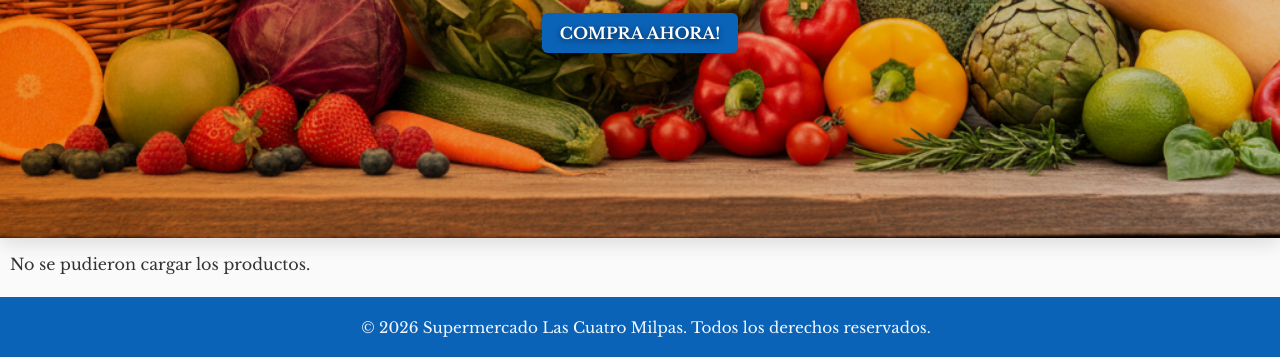
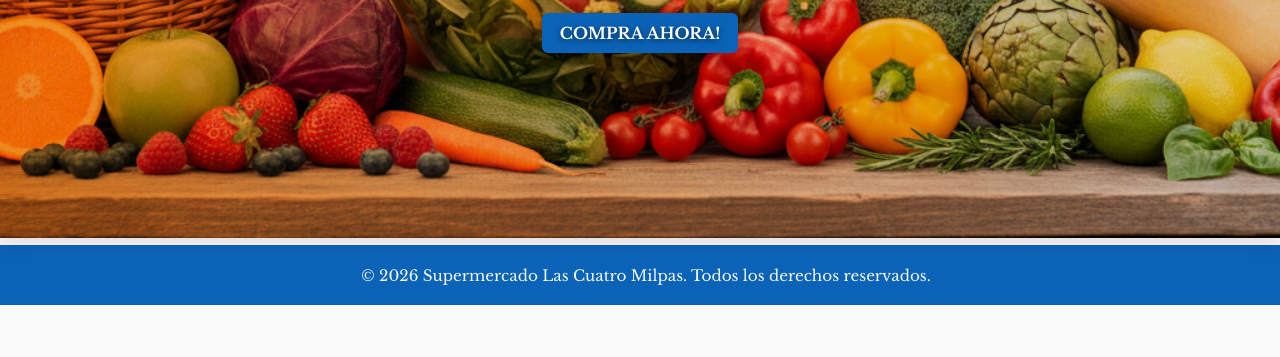
Before and after one commit to valenparra1528/MILPAS3, a website: page pagina/pagina.html in a window 1280 px wide. Shown: the part 502-859 px from the top of the page. After the commit the page ends 807 px from the top, so only its background shows below. Drawn offline with nearby package versions, Linux system fonts and the light colour scheme; no server answers.

Commit message:
Remove product-load error message (silent fail)

```diff
--- a/pagina/pagina.html
+++ b/pagina/pagina.html
@@ -209,7 +209,7 @@
             } catch (err) {
                 console.error(err);
                 const container = document.getElementById('product-carousel');
-                container.innerHTML = '<p>No se pudieron cargar los productos.</p>';
+                container.innerHTML = '';
             }
         }
 
@@ -336,7 +336,7 @@
                         renderProducts(allProducts);
                     }catch(e){
                         console.error(e);
-                        container.innerHTML = '<p>No se pudieron cargar los productos.</p>';
+                        container.innerHTML = '';
                     }
                 }
 
```
